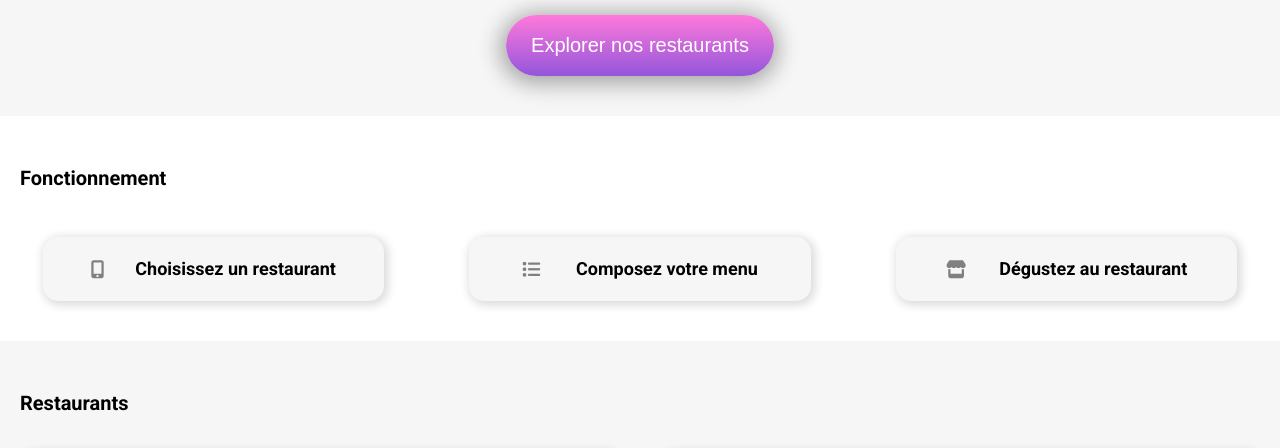
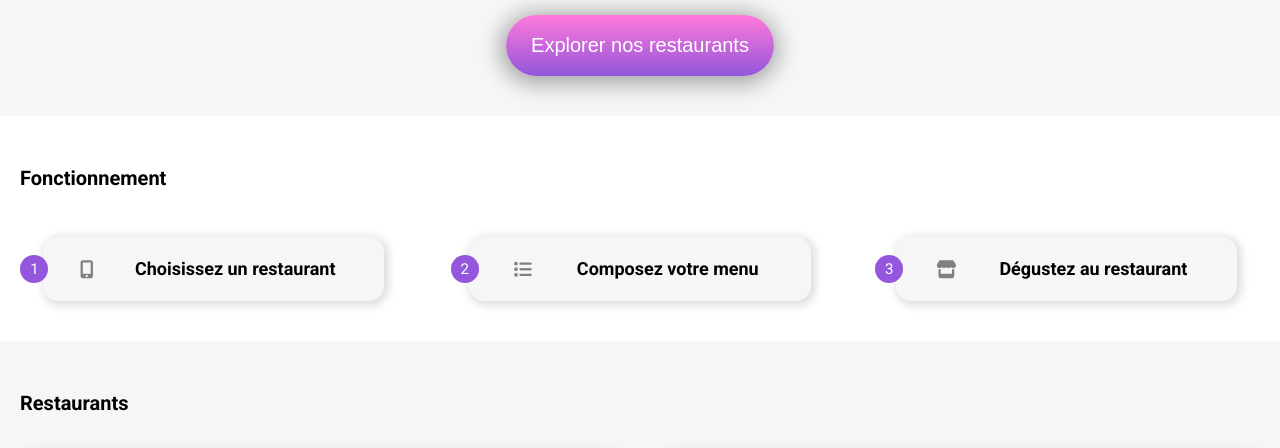
Before and after one commit to ClaraMB/ohmyfood, a website: page index.html in a window 1280 px wide. Shown: the part 331-779 px from the top of the page. Drawn offline with Linux system fonts and the light colour scheme; grey boxes are pictures that could not be loaded; a web font is replaced by a local one.

Commit message:
Réglage bug cercles

```diff
--- a/sass/index_desktop.scss
+++ b/sass/index_desktop.scss
@@ -14,7 +14,7 @@
 }
 
 .circle{
-    margin-left: -27%;
+    margin-left: -23%;
 }
 
 .fa-solid{
--- a/sass/index_tablet.scss
+++ b/sass/index_tablet.scss
@@ -11,7 +11,7 @@
 /* Partie Fonctionnement */
 
 .circle{
-    left: 8%;
+    margin-left: -28%;
 }
 
 .fa-solid{
--- a/sass/Layout/_main-page-index.scss
+++ b/sass/main-page-index.scss
@@ -125,8 +125,7 @@ a{
   text-align: center;
   padding-top: 5px;
   font-weight: lighter;
-  position: absolute;
-  left: 7%;
+  margin-left: -22%;
   font-size:smaller;
 }
 
--- a/sass/main.scss
+++ b/sass/main.scss
@@ -5,11 +5,11 @@
 @import "Base/_heart_animation.scss";
 @import "Base/_animations.scss";
 @import "Composants/_button.scss";
+@import "main-page-index.scss";
+@import "main-page-menu.scss";
 @import "index_tablet.scss";
 @import "page-menu_tablet.scss";
 @import "index_desktop.scss";
 @import "page-menu_desktop.scss";
 @import "Layout/_header-logo.scss";
-@import "Layout/_main-page-index.scss";
-@import "Layout/_main-page-menu.scss";
 @import "Layout/_footer.scss";
```
Also changed, not shown: css/main.css, sass/main-page-menu.scss (renamed from sass/Layout/_main-page-menu.scss), 1 other file.
